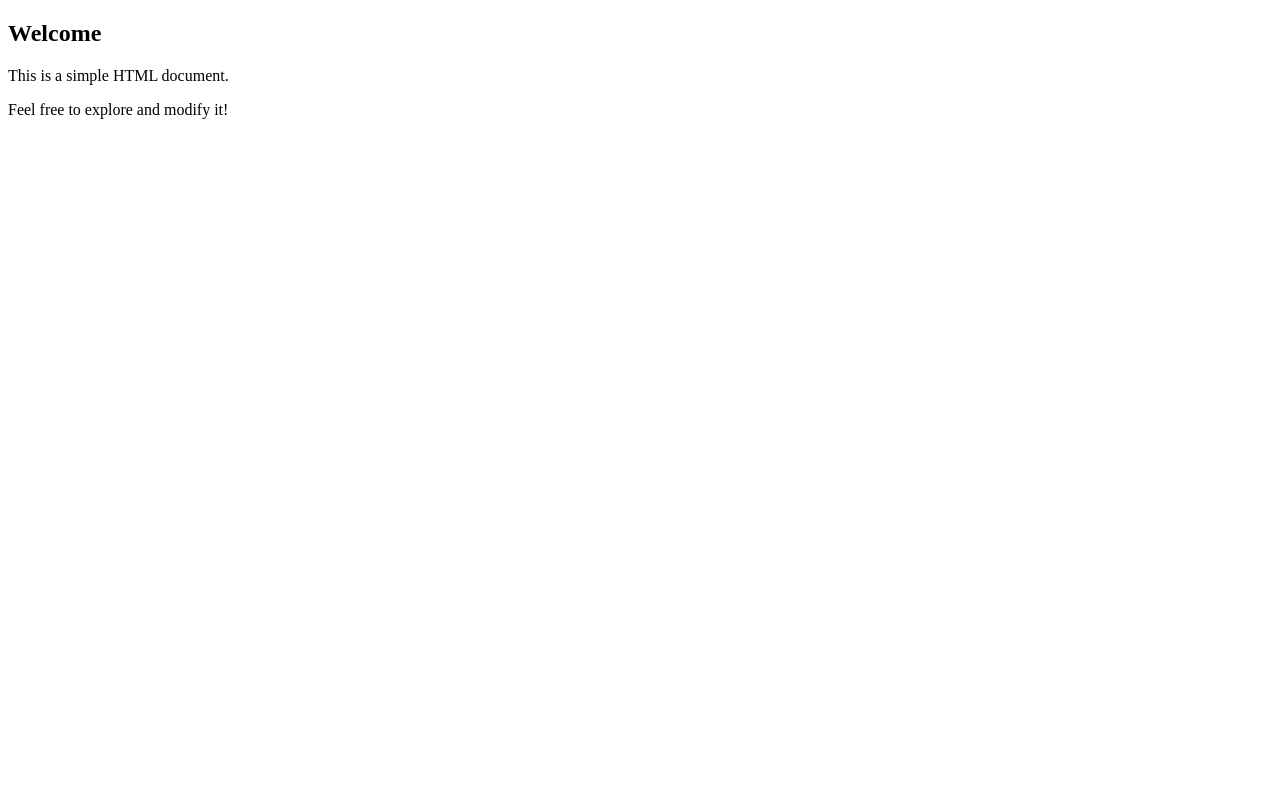
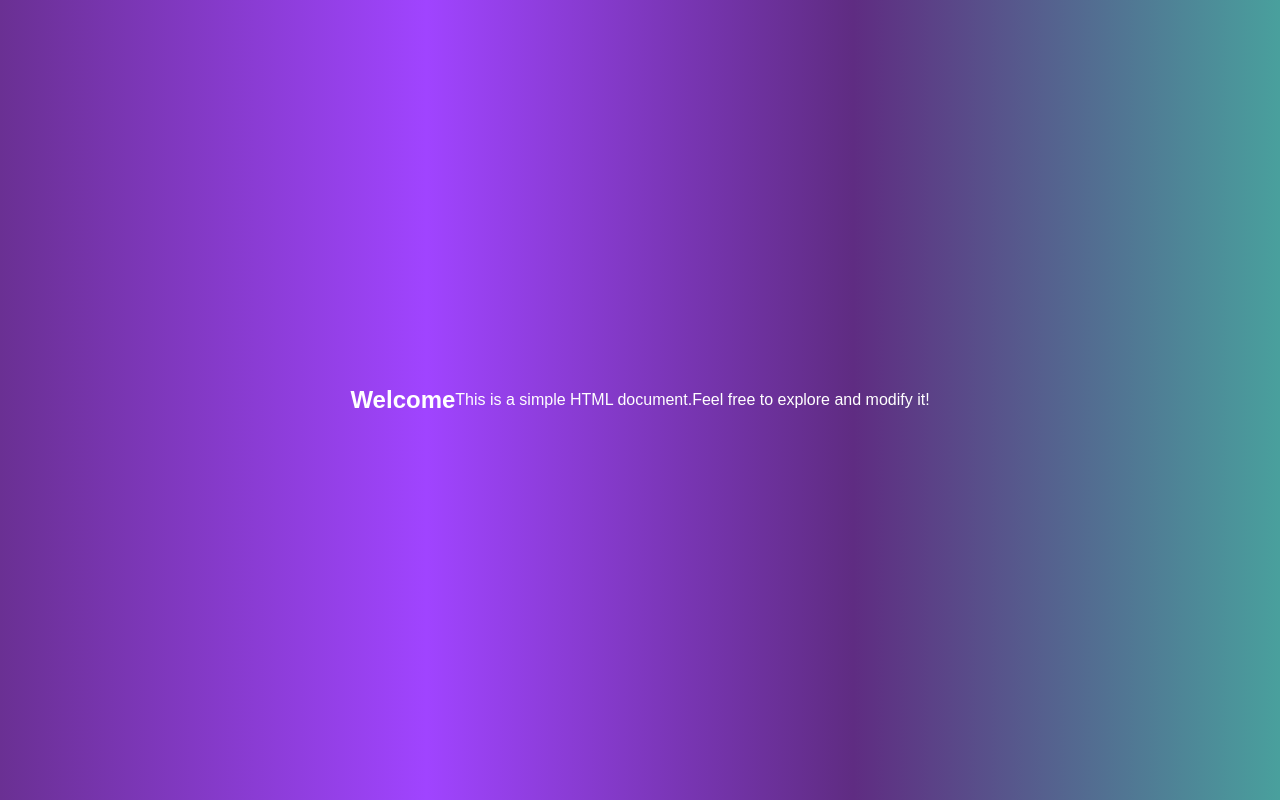
Before and after one commit to Adhiraj-ac/my-repo, a plain HTML site: page index.html in a window 1280 px wide. Drawn offline with Linux system fonts and the light colour scheme.

Commit message:
added style to the page

```diff
--- a/index.html
+++ b/index.html
@@ -3,6 +3,7 @@
 <head>
     <meta charset="UTF-8">
     <meta name="viewport" content="width=device-width, initial-scale=1.0">
+    <link rel="stylesheet" href="style.css">
     <title>Document</title>
 </head>
 <body>
--- /dev/null
+++ b/style.css
@@ -0,0 +1,28 @@
+/* styles.css */
+body {
+    /* Set a gradient background from purple to teal */
+    background: linear-gradient(to right, #6a3093, #a044ff, #5f2c82, #49a09d);
+    font-family: Arial, sans-serif;
+    /* Sets a clean, modern font for the body text */
+    color: white;
+    /* Sets the text color to white for better contrast */
+    margin: 0;
+    /* Removes default margin */
+    padding: 0;
+    /* Removes default padding */
+    display: flex;
+    /* Enables flexbox layout */
+    justify-content: center;
+    /* Centers content horizontally */
+    align-items: center;
+    /* Centers content vertically */
+    height: 100vh;
+    /* Makes the body take the full height of the viewport */
+}
+
+h1 {
+    font-size: 2em;
+    /* Sets the size of the header text */
+    text-align: center;
+    /* Centers the header text */
+}
--- /dev/null
+++ b/styles.css
@@ -0,0 +1,98 @@
+/* Basic styling for a clean and modern look */
+
+body {
+    font-family: 'Segoe UI', Arial, sans-serif;
+    background: #f5f7fa;
+    color: #222;
+    margin: 0;
+    padding: 0;
+}
+
+h1, h2, h3, h4, h5, h6 {
+    color: #2d3a4b;
+    margin-top: 1.5em;
+    margin-bottom: 0.5em;
+}
+
+a {
+    color: #0078d4;
+    text-decoration: none;
+    transition: color 0.2s;
+}
+
+a:hover {
+    color: #005fa3;
+    text-decoration: underline;
+}
+
+.container {
+    max-width: 900px;
+    margin: 40px auto;
+    background: #fff;
+    padding: 32px;
+    border-radius: 12px;
+    box-shadow: 0 2px 16px rgba(44,62,80,0.08);
+}
+
+button {
+    background: #0078d4;
+    color: #fff;
+    border: none;
+    padding: 10px 24px;
+    border-radius: 6px;
+    font-size: 1rem;
+    cursor: pointer;
+    transition: background 0.2s;
+}
+
+button:hover {
+    background: #005fa3;
+}
+
+input, textarea, select {
+    border: 1px solid #cfd8dc;
+    border-radius: 4px;
+    padding: 8px;
+    font-size: 1rem;
+    margin-bottom: 16px;
+    width: 100%;
+    box-sizing: border-box;
+}
+
+::-webkit-scrollbar {
+    width: 8px;
+    background: #e3e7ed;
+}
+
+::-webkit-scrollbar-thumb {
+    background: #b0b8c1;
+    border-radius: 4px;
+}
+/* styles.css */
+body {
+    /* Set a gradient background from purple to teal */
+    background: linear-gradient(to right, #6a3093, #a044ff, #5f2c82, #49a09d);
+    font-family: Arial, sans-serif;
+    /* Sets a clean, modern font for the body text */
+    color: white;
+    /* Sets the text color to white for better contrast */
+    margin: 0;
+    /* Removes default margin */
+    padding: 0;
+    /* Removes default padding */
+    display: flex;
+    /* Enables flexbox layout */
+    justify-content: center;
+    /* Centers content horizontally */
+    align-items: center;
+    /* Centers content vertically */
+    height: 100vh;
+    /* Makes the body take the full height of the viewport */
+}
+
+h1 {
+    font-size: 2em;
+    /* Sets the size of the header text */
+    text-align: center;
+    /* Centers the header text */
+}
```
Also changed, not shown: x.html (+2 -4 lines).
